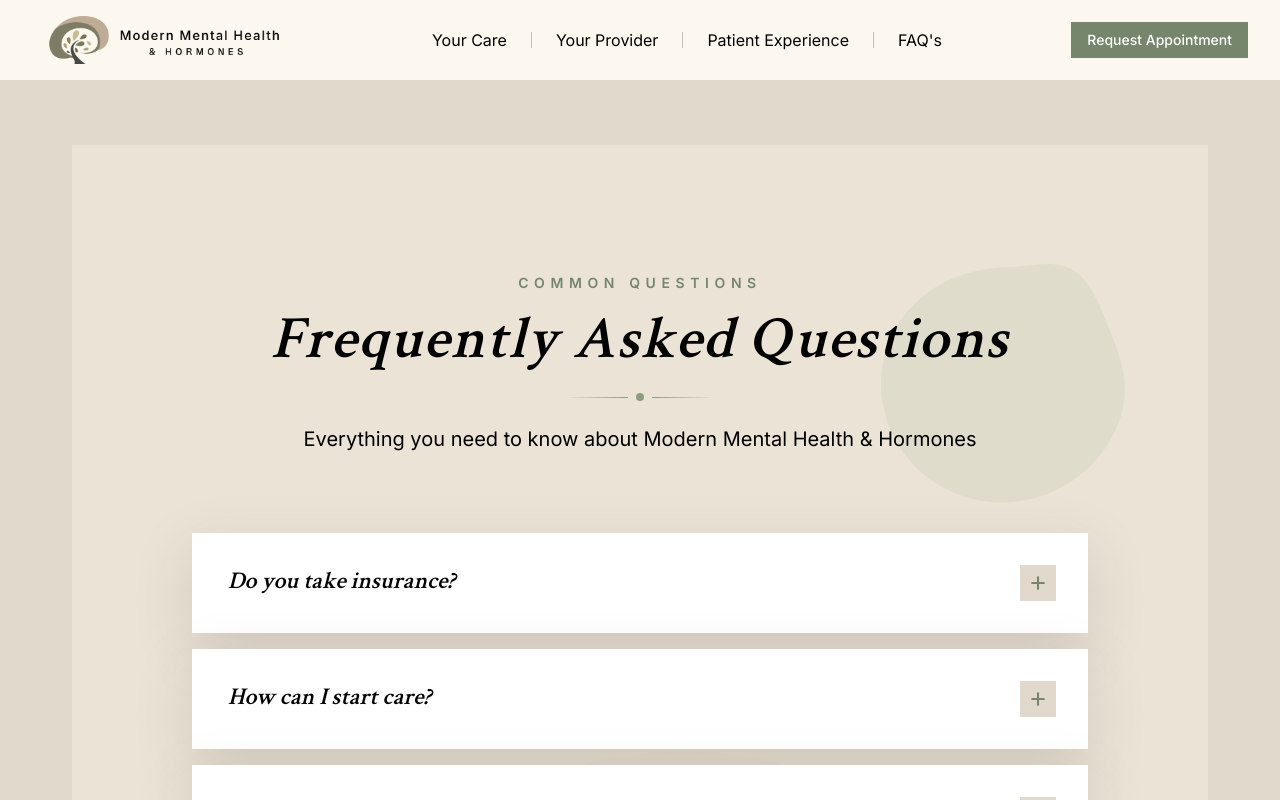
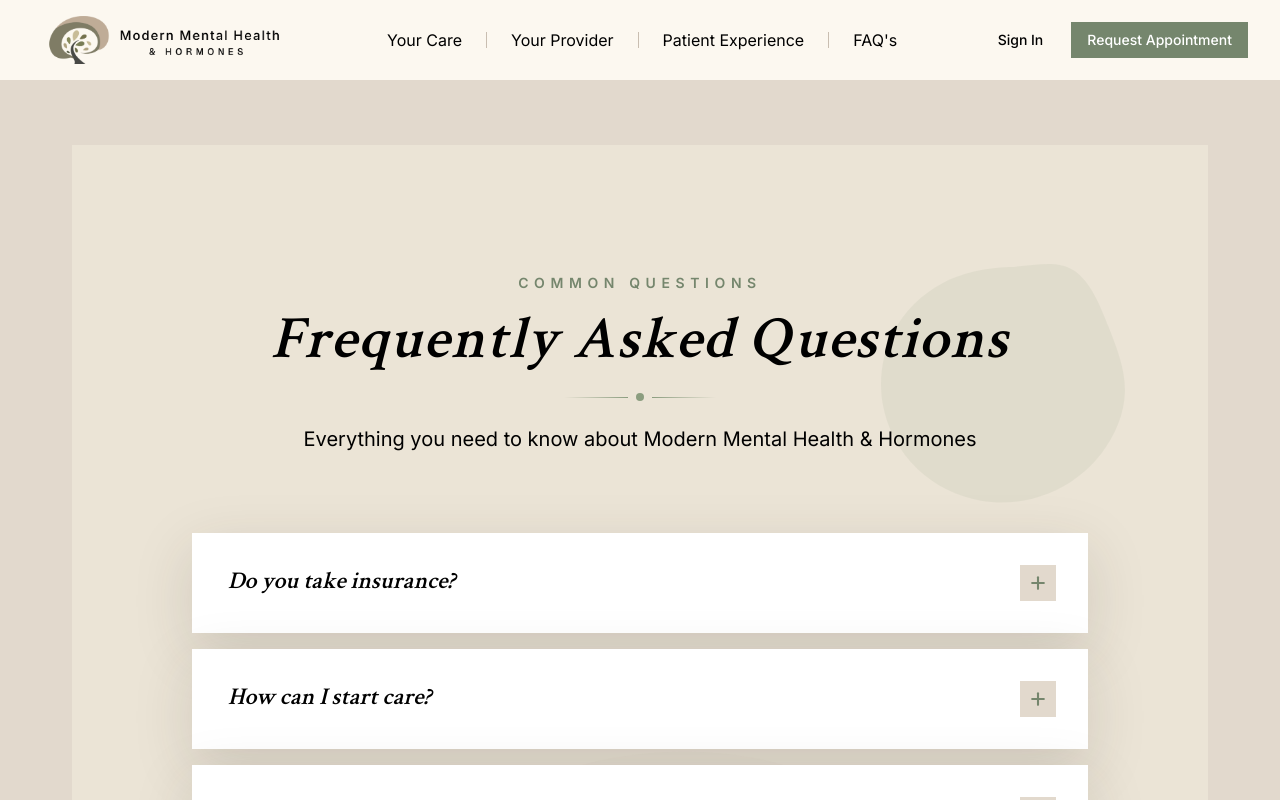
Before and after one commit to JaeShift/MMHH, a Next.js app: page /faq in a window 1280 px wide. Shown: the top 800 px of the page. Built offline with nearby package versions, Linux system fonts and the light colour scheme; a web font is replaced by a local one.

Commit message:
add Sign In button to header navigation linking to patient portal

```diff
--- a/src/components/Header.tsx
+++ b/src/components/Header.tsx
@@ -57,9 +57,19 @@ export default function Header() {
           <Link href={navLinks.faq} className="text-sm lg:text-base text-[color:var(--text-secondary)] hover:opacity-80 transition-opacity">FAQ&apos;s</Link>
         </nav>
 
-        <Link href="/book" className="hidden md:inline-flex px-4 py-2 text-white text-sm font-medium transition-colors flex-shrink-0" style={{ backgroundColor: '#75866D' }} onMouseEnter={(e) => e.currentTarget.style.backgroundColor = '#677560'} onMouseLeave={(e) => e.currentTarget.style.backgroundColor = '#75866D'}>
+        <div className="hidden md:flex items-center gap-3 flex-shrink-0">
+          <a
+            href="https://modernmentalhealthhormones.practicebetter.io/#/signin"
+            target="_blank"
+            rel="noopener noreferrer"
+            className="px-4 py-2 text-sm font-medium text-[color:var(--text-secondary)] hover:text-[#75866D] transition-colors"
+          >
+            Sign In
+          </a>
+          <Link href="/book" className="inline-flex px-4 py-2 text-white text-sm font-medium transition-colors" style={{ backgroundColor: '#75866D' }} onMouseEnter={(e) => e.currentTarget.style.backgroundColor = '#677560'} onMouseLeave={(e) => e.currentTarget.style.backgroundColor = '#75866D'}>
             Request Appointment
           </Link>
+        </div>
 
 
         {/* Mobile */}
@@ -122,7 +132,8 @@ export default function Header() {
                     { href: navLinks.services, label: "Your Care" },
                     { href: navLinks.provider, label: "Your Provider" },
                     { href: navLinks.testimonials, label: "Patient Experience" },
-                    { href: navLinks.faq, label: "FAQ's" }
+                    { href: navLinks.faq, label: "FAQ's" },
+                    { href: "https://modernmentalhealthhormones.practicebetter.io/#/signin", label: "Sign In", external: true }
                   ].map((item, index) => (
                     <motion.div
                       key={item.label}
@@ -130,6 +141,27 @@ export default function Header() {
                       animate={{ opacity: 1, x: 0 }}
                       transition={{ delay: index * 0.05, duration: 0.3 }}
                     >
+                      {item.external ? (
+                        <a
+                          href={item.href}
+                          target="_blank"
+                          rel="noopener noreferrer"
+                          className="group relative flex items-center justify-between px-5 py-4 text-lg font-medium text-gray-800 bg-white rounded-xl shadow-sm hover:shadow-md active:scale-[0.98] transition-all duration-200"
+                          onClick={() => setOpen(false)}
+                        >
+                          <span className="group-hover:text-[#75866D] transition-colors duration-200">
+                            {item.label}
+                          </span>
+                          <svg
+                            className="w-5 h-5 text-gray-400 group-hover:text-[#75866D] group-hover:translate-x-1 transition-all duration-200"
+                            fill="none"
+                            stroke="currentColor"
+                            viewBox="0 0 24 24"
+                          >
+                            <path strokeLinecap="round" strokeLinejoin="round" strokeWidth={2} d="M9 5l7 7-7 7" />
+                          </svg>
+                        </a>
+                      ) : (
                         <Link
                           href={item.href}
                           className="group relative flex items-center justify-between px-5 py-4 text-lg font-medium text-gray-800 bg-white rounded-xl shadow-sm hover:shadow-md active:scale-[0.98] transition-all duration-200"
@@ -147,6 +179,7 @@ export default function Header() {
                             <path strokeLinecap="round" strokeLinejoin="round" strokeWidth={2} d="M9 5l7 7-7 7" />
                           </svg>
                         </Link>
+                      )}
                     </motion.div>
                   ))}
                 </nav>
```
Lines whose indentation alone changed are shown as unchanged.
